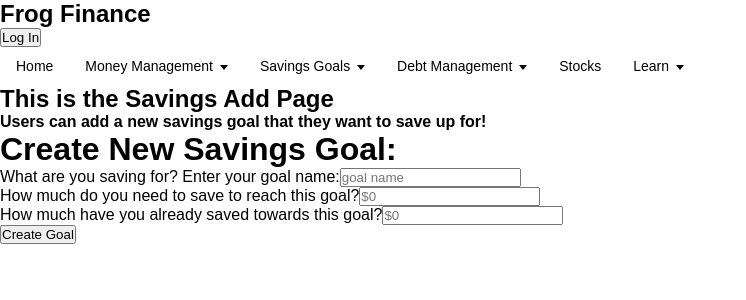
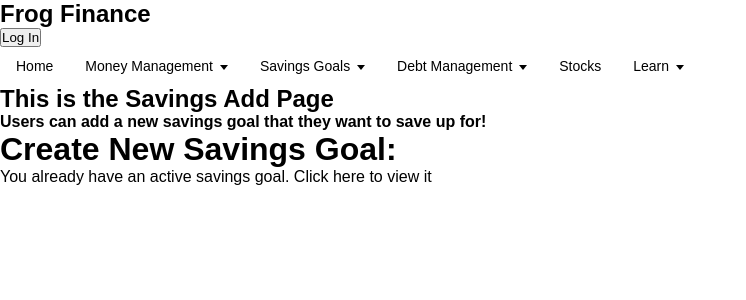
Before and after one commit to Shamayal/frog-finance, a React (Create React App) app in the folder frontend/client/: page /savings/add in a window 1280 px wide. Shown: the top 300 px of the page, without its empty margins (0-746 px from the left). Built offline with nearby package versions, Linux system fonts and the light colour scheme; no server answers.

Commit message:
add useEffect to see if there are any current savings goals or not

```diff
--- a/frontend/client/src/components/savings/CreateSavingsGoal.jsx
+++ b/frontend/client/src/components/savings/CreateSavingsGoal.jsx
@@ -7,13 +7,9 @@ const CreateSavingsGoal = () => {
   const [goalAmount, setGoalAmount] = useState("")
   const [currentAmount, setCurrentAmount] = useState("")
 
-const navigate = useNavigate();
+  const navigate = useNavigate();
 
-  const { createSavingsGoal, currentSavingsGoal, viewSavingsGoal  } = useSavingsHook();
-
-  console.log("create goal page - csg state", currentSavingsGoal)
-
-
+  const { createSavingsGoal, currentSavingsGoal, viewSavingsGoal } = useSavingsHook();
 
   const handleClick = (event) => {
     event.preventDefault()
@@ -22,14 +18,17 @@ const navigate = useNavigate();
     });
   }
 
+  useEffect(() => {
+    viewSavingsGoal()
+  }, []);
 
   return (
     <div>
       <h1>Create New Savings Goal: </h1>
 
-      {currentSavingsGoal.length > 0 && <p>You already have an active savings goal. Click here to view it</p>}
+      {currentSavingsGoal && <p>You already have an active savings goal. Click here to view it</p>}
 
-      {currentSavingsGoal.length === 0 &&
+      {!currentSavingsGoal &&
 
         <form action="">
 
```
